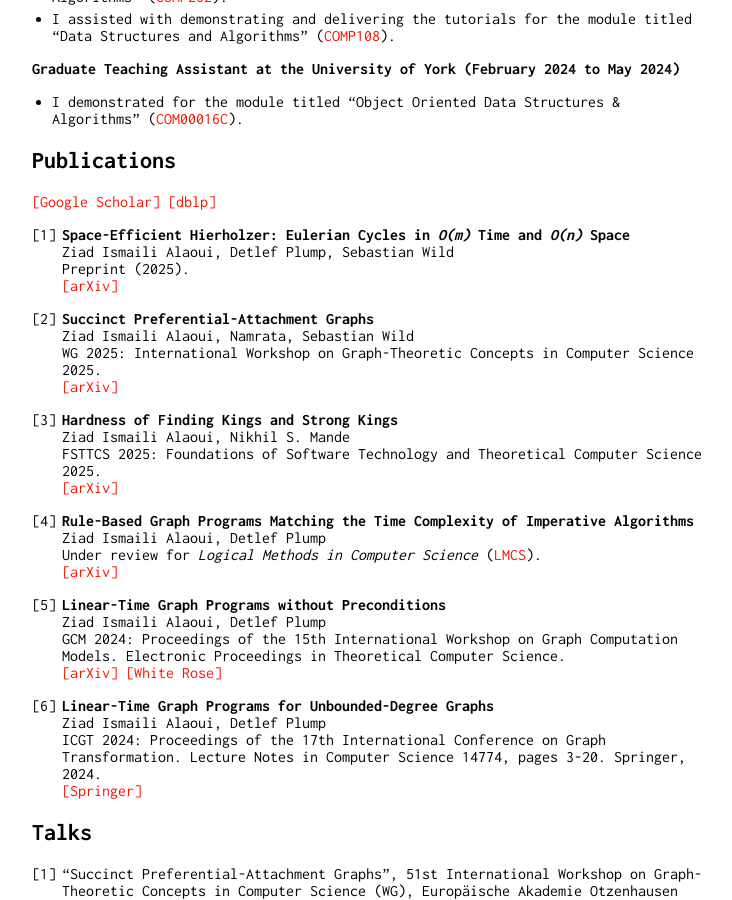
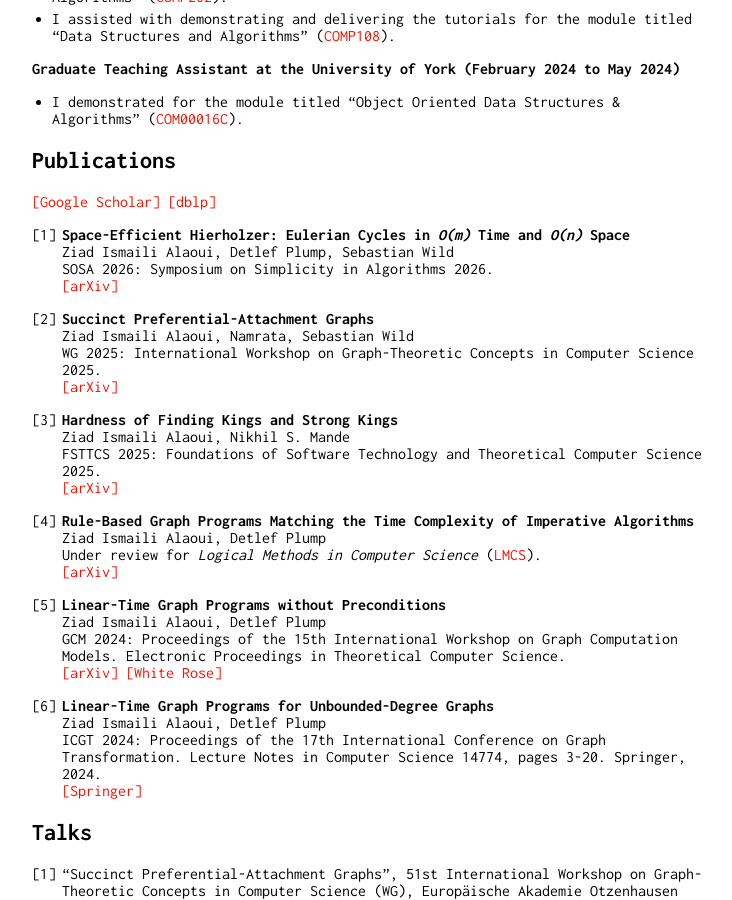
Before and after one commit to ismaili-ziad/me, a Jekyll site: the page built from index.md, in a window 1280 px wide and 900 px high, scrolled down 811 px. Shown: the whole window, without its empty margins (258-990 px from the left). Built offline with Jekyll 4.4.1, drawn with Linux system fonts in a browser that asks for light colours; our own code applies the rules of GitHub Pages for plain Markdown files.

Commit message:
Update index.md

```diff
--- a/index.md
+++ b/index.md
@@ -32,7 +32,7 @@ Hey! I am Ziad (*he*/*him*), a current doctoral student at the University of Liv
 
 1. **Space-Efficient Hierholzer: Eulerian Cycles in *O(m)* Time and *O(n)* Space**<br>
    Ziad Ismaili Alaoui, Detlef Plump, Sebastian Wild<br>
-   Preprint (2025).<br>
+   SOSA 2026: Symposium on Simplicity in Algorithms 2026.<br>
    [[arXiv]](https://arxiv.org/pdf/2508.05251)
 
 2. **Succinct Preferential-Attachment Graphs**<br>
```
